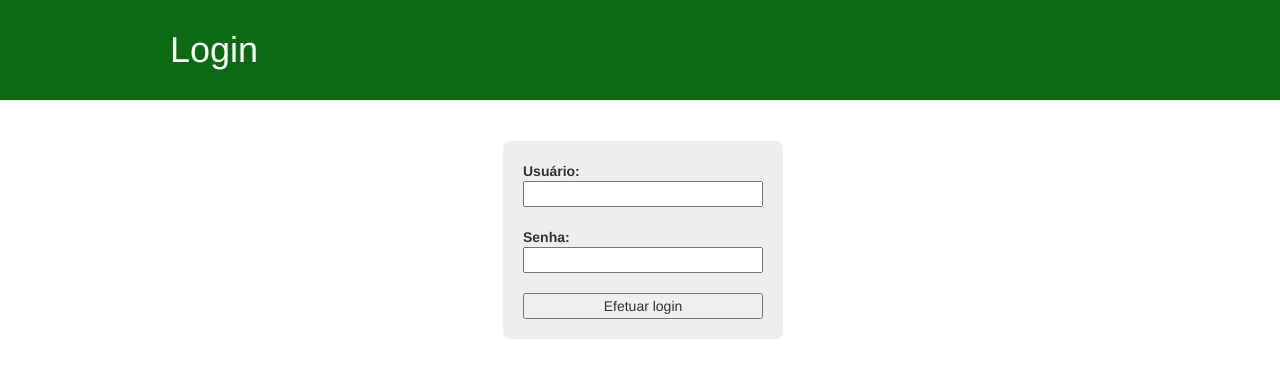
After one commit to AlfredoRodrigo/IFAccess, a Django app: page /login.html in a window 1280 px wide. The commit adds this page. Shown: the top 378 px of the page. Run offline with Django 3.2, Linux system fonts and the light colour scheme; some libraries are stand-ins or nearby versions.

Commit message:
Adicionando signup e parte do login

```diff
--- a/ifaccapp/forms.py
+++ b/ifaccapp/forms.py
@@ -2,6 +2,8 @@ from django import forms
 from .models import Person
 from .models import Ambient
 from .models import Schedule
+from .models import Signup
+from .models import Login
 
 class PersonForm(forms.ModelForm):
     class Meta:
@@ -17,3 +19,20 @@ class ScheduleForm(forms.ModelForm):
     class Meta:
         model = Schedule
         fields = ('day', 'entryTime', 'exitTime', 'person', 'ambient')
+
+class SignupForm(forms.ModelForm):
+    class Meta:
+        model = Signup
+        fields = ('user', 'password', 'confirmPassword')
+        widgets = {
+            'password': forms.PasswordInput(),
+            'confirmPassword': forms.PasswordInput(),
+        }
+
+class LoginForm(forms.ModelForm):
+    class Meta:
+        model = Login
+        fields = ('user', 'password')
+        widgets = {
+            'password': forms.PasswordInput(),
+        }
--- a/ifaccapp/models.py
+++ b/ifaccapp/models.py
@@ -63,3 +63,12 @@ class Schedule(models.Model):
     def clean(self):
         if self.entryTime > self.exitTime:
             raise ValidationError('O horário de entrada é maior que o horário de saída.')
+
+class Signup(models.Model):
+    user = models.CharField(null=True, max_length=50, verbose_name="Usuário")
+    password = models.CharField(null=True, max_length=50, verbose_name="Senha")
+    confirmPassword = models.CharField(null=True, max_length=50, verbose_name="Confirmação de senha")
+
+class Login(models.Model):
+    user = models.CharField(null=True, max_length=50, verbose_name="Usuário")
+    password = models.CharField(null=True, max_length=50, verbose_name="Senha")
--- a/ifaccapp/templates/ifaccapp/home.html
+++ b/ifaccapp/templates/ifaccapp/home.html
@@ -15,7 +15,7 @@
             <div class="linha">
                 <header>
                     <div class="coluna col3">
-                        <h1 class="logo">IF Access</h1>
+                        <h1 class="logo">IF Access {{ request.user.username }}</h1>
                     </div>
                     <div class="coluna col9">
                         <nav>
--- /dev/null
+++ b/ifaccapp/templates/ifaccapp/login.html
@@ -0,0 +1,44 @@
+<!DOCTYPE html>
+
+{% load static %}
+
+<html lang="pt-br">
+    <head>
+        <meta charset="UTF-8">
+        <link rel="stylesheet" href="https://maxcdn.bootstrapcdn.com/bootstrap/3.2.0/css/bootstrap.min.css">
+        <link rel="stylesheet" href="https://maxcdn.bootstrapcdn.com/bootstrap/3.2.0/css/bootstrap-theme.min.css">
+        <link rel="stylesheet" href="{% static 'css/ifaccapp.css' %}">
+        <title>IF Access | Login</title>
+    </head>
+    <body>
+        <div class="page-header">
+            <div class="linha">
+                <header>
+                    <div class="coluna col12">
+                        <h1 class="logo">Login</h1>
+                    </div>
+                </header>
+            </div>
+        </div>
+        <div>
+            <form method="POST" class="login_form">{% csrf_token %}
+                <div class="linha">
+                    <header>
+                        <div class="coluna col12">
+                            <div class="register-schedule-grid-container" style="grid-template-columns: 280px 300px 300px; padding: 40px 0 0 333px">
+                                <div>
+                                    <strong>Usuário:</strong><br/>
+                                    {{ login.user }}<br/><br/>
+                                    <strong>Senha:</strong><br/>
+                                    {{ login.password }}<br/><br/>
+                                    <!-- AQUI TEM QUE IMPRIMIR UM ERRO, CASO OS DADOS INFORMADOS NÃO SEJAM VÁLIDOS -->
+                                    <input type="submit" value="Efetuar login" />
+                                </div>
+                            </div>
+                        </div>
+                    </header>
+                </div>
+            </form>
+        </div>
+    </body>
+</html>
--- a/ifaccapp/templates/ifaccapp/register/register_schedule.html
+++ b/ifaccapp/templates/ifaccapp/register/register_schedule.html
@@ -29,12 +29,8 @@
                                 <div>
                                     <strong>Dia:</strong><br/><br/>
                                     {{ register_schedule.day }}<br/>
-                                </div>
-                                <div>
                                     <strong>Hora de entrada:</strong><br/><br/>
                                     {{ register_schedule.entryTime }}<br/>
-                                </div>
-                                <div>
                                     <strong>Hora de saída:</strong><br/><br/>
                                     {{ register_schedule.exitTime }}<br/>
                                 </div>
--- a/ifaccapp/views.py
+++ b/ifaccapp/views.py
@@ -1,12 +1,19 @@
+from django.contrib.auth.decorators import login_required
 from django.shortcuts import render
 from django.shortcuts import get_object_or_404
 from django.shortcuts import redirect
+from django.contrib.auth import authenticate, login
+from django.contrib.auth.models import User
+from django.urls import reverse
+from django.http import HttpResponseRedirect
 from .models import Ambient
 from .models import Person
 from .models import Schedule
 from .forms import PersonForm
 from .forms import AmbientForm
 from .forms import ScheduleForm
+from .forms import SignupForm
+from .forms import LoginForm
 import csv
 import random
 import time
@@ -22,22 +29,26 @@ client_id = f'python-mqtt-{random.randint(0, 1000)}'
 
 # Create your views here.
 
-
+@login_required(redirect_field_name = None, login_url='/login.html')
 def home(request):
     return render(request, 'ifaccapp/home.html', {'home': home})
 
+@login_required(redirect_field_name = None, login_url='/login.html')
 def people(request):
     people = Person.objects.all()
     return render(request, 'ifaccapp/people.html', {'people': people})
 
+@login_required(redirect_field_name = None, login_url='/login.html')
 def ambients(request):
     ambients = Ambient.objects.all()
     return render(request, 'ifaccapp/ambients.html', {'ambients': ambients})
 
+@login_required(redirect_field_name = None, login_url='/login.html')
 def schedules(request):
     schedules = Schedule.objects.all()
     return render(request, 'ifaccapp/schedules.html', {'schedules': schedules})
 
+@login_required(redirect_field_name = None, login_url='/login.html')
 def register_ambient(request):
     if request.method == "POST":
         register_ambient = AmbientForm(request.POST)
@@ -49,6 +60,7 @@ def register_ambient(request):
         register_ambient = AmbientForm()
     return render(request, 'ifaccapp/register/register_ambient.html', {'register_ambient': register_ambient})
 
+@login_required(redirect_field_name = None, login_url='/login.html')
 def register_person(request):
     if request.method == "POST":
         register_person = PersonForm(request.POST)
@@ -60,6 +72,7 @@ def register_person(request):
         register_person = PersonForm()
     return render(request, 'ifaccapp/register/register_person.html', {'register_person': register_person})
 
+@login_required(redirect_field_name = None, login_url='/login.html')
 def register_schedule(request):
     if request.method == "POST":
         register_schedule = ScheduleForm(request.POST)
@@ -71,6 +84,7 @@ def register_schedule(request):
         register_schedule = ScheduleForm()
     return render(request, 'ifaccapp/register/register_schedule.html', {'register_schedule': register_schedule})
 
+@login_required(redirect_field_name = None, login_url='/login.html')
 def edit_ambient(request, pk):
     ambient = get_object_or_404(Ambient, pk=pk)
     if request.method == "POST":
@@ -83,6 +97,7 @@ def edit_ambient(request, pk):
         edit_ambient = AmbientForm(instance=ambient)
     return render(request, 'ifaccapp/edit/edit_ambient.html', {'edit_ambient': edit_ambient})
 
+@login_required(redirect_field_name = None, login_url='/login.html')
 def edit_person(request, pk):
     person = get_object_or_404(Person, pk=pk)
     if request.method == "POST":
@@ -95,6 +110,7 @@ def edit_person(request, pk):
         edit_person = PersonForm(instance=person)
     return render(request, 'ifaccapp/edit/edit_person.html', {'edit_person': edit_person})
 
+@login_required(redirect_field_name = None, login_url='/login.html')
 def edit_schedule(request, pk):
     schedule = get_object_or_404(Schedule, pk=pk)
     if request.method == "POST":
@@ -107,25 +123,31 @@ def edit_schedule(request, pk):
         edit_schedule = ScheduleForm(instance=schedule)
     return render(request, 'ifaccapp/edit/edit_schedule.html', {'edit_schedule': edit_schedule})
 
+@login_required(redirect_field_name = None, login_url='/login.html')
 def remove_person(request, pk):
     Person.objects.get(pk=pk).delete()
     return redirect('people')
 
+@login_required(redirect_field_name = None, login_url='/login.html')
 def remove_ambient(request, pk):
     Ambient.objects.get(pk=pk).delete()
     return redirect('ambients')
 
+@login_required(redirect_field_name = None, login_url='/login.html')
 def remove_schedule(request, pk):
     Schedule.objects.get(pk=pk).delete()
     return redirect('schedules')
 
+@login_required(redirect_field_name = None, login_url='/login.html')
 def view_specific_schedules(request, pk):
     schedules = Schedule.objects.filter(ambient=pk)
     return render(request, 'ifaccapp/specific_schedules.html', {'schedules': schedules})
 
+@login_required(redirect_field_name = None, login_url='/login.html')
 def administration(request):
     return render(request, 'ifaccapp/administration.html')
 
+@login_required(redirect_field_name = None, login_url='/login.html')
 def csv_generator(request):
 
     schedules = Schedule.objects.all()
@@ -177,6 +199,7 @@ def csv_generator(request):
 
     return redirect('administration')
 
+@login_required(redirect_field_name = None, login_url='/login.html')
 def connect_mqtt():
     def on_connect(client, userdata, flags, rc):
         if rc == 0:
@@ -191,6 +214,7 @@ def connect_mqtt():
     client.connect(broker, port)
     return client
 
+@login_required(redirect_field_name = None, login_url='/login.html')
 def publish(client):
     with open('cadastro.csv') as csvfile:
         spamreader = csv.reader(csvfile, delimiter=",")
@@ -218,8 +242,50 @@ def publish(client):
         msg_count += 1
     '''
 
+@login_required(redirect_field_name = None, login_url='/login.html')
 def sent_to_arduino():
     client = connect_mqtt()
     client.loop_start()
     publish(client)
     client.loop_stop()
+
+def signup(request):
+    signup = SignupForm()
+    if request.method == "POST":
+        signup = SignupForm(data=request.POST)
+
+        if signup.is_valid():
+            user = signup.cleaned_data.get('user')
+            password = signup.cleaned_data.get('password')
+            confirmPassword = signup.cleaned_data.get('confirmPassword')
+
+            if user and password and confirmPassword and (password == confirmPassword):
+                userObject = User.objects.create_user(
+                    username = user,
+                    password = password
+                )
+
+                if userObject:
+                    return HttpResponseRedirect(reverse('login'))
+
+    return render(request, 'ifaccapp/signup.html', {'signup': signup, 'error': "Usuário ou senha inválidos."})
+
+def login(request):
+    loginForm = LoginForm()
+    if request.method == "POST":
+        loginForm = LoginForm(data=request.POST)
+
+        if loginForm.is_valid():
+            user = loginForm.cleaned_data.get('user')
+            password = loginForm.cleaned_data.get('password')
+
+            if user and password and authenticate(username=user, password=password):
+                user = User.objects.create_user(
+                    username = user,
+                    password = password
+                )
+
+                login(request, user)
+                return HttpResponseRedirect(reverse('home'))
+
+    return render(request, 'ifaccapp/login.html', {'login': loginForm, 'error': "Usuário ou senha inválidos."})
--- a/ifaccess/settings.py
+++ b/ifaccess/settings.py
@@ -121,3 +121,8 @@ USE_TZ = True
 STATIC_URL = '/static/'
 
 STATIC_ROOT = os.path.join(BASE_DIR, 'static')
+
+
+# Personal modifications (inserted by Alfredo Silva)
+
+LOGIN_URL = '/login/'
--- a/ifaccess/urls.py
+++ b/ifaccess/urls.py
@@ -25,6 +25,8 @@ urlpatterns = [
     path('people.html', views.people, name='people'),
     path('ambients.html', views.ambients, name='ambients'),
     path('schedules.html', views.schedules, name='schedules'),
+    path('signup.html', views.signup, name='signup'),
+    path('login.html', views.login, name='login'),
     path('register/register_ambient.html', views.register_ambient, name='register_ambient'),
     path('register/register_person.html', views.register_person, name='register_person'),
     path('register/register_schedule.html', views.register_schedule, name='register_schedule'),
```
Also changed, not shown: ifaccapp/templates/ifaccapp/signup.html (added, +46 -0 lines), db.sqlite3.
